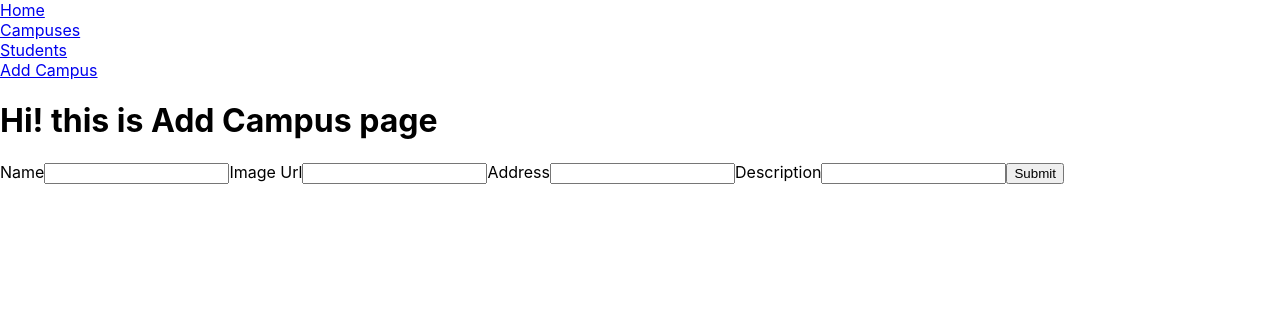
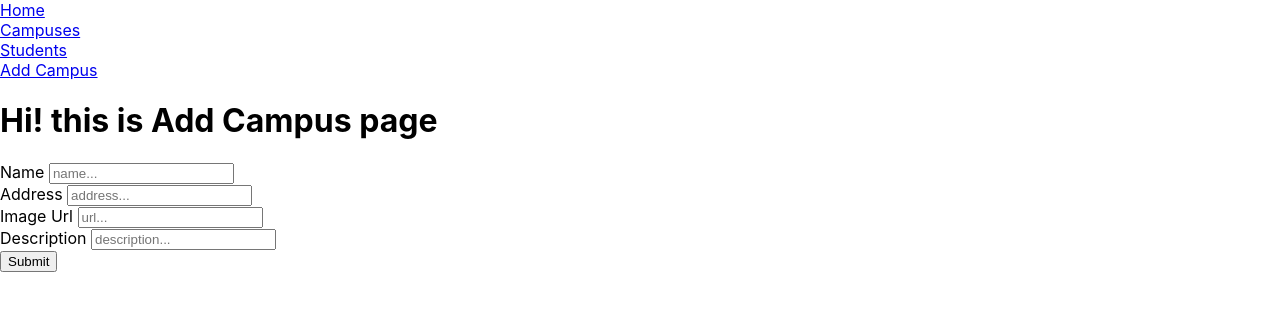
Before and after one commit to kai2233/CRUD_Frontend, a React (Create React App) app: page /addCampus in a window 1280 px wide. Shown: the top 310 px of the page. Built offline with nearby package versions, Linux system fonts and the light colour scheme; the HTML template or start-up script is replaced by a standard one.

Commit message:
update add campus page

```diff
--- a/src/pages/AddCampus.jsx
+++ b/src/pages/AddCampus.jsx
@@ -1,41 +1,42 @@
 import { useState } from "react";
 import { useDispatch, useSelector } from "react-redux";
 import { addNewCampusThunk } from "../redux/campuses/campuses.action";
-import { Link } from "react-router-dom";
+
 
 const AddCampus = () => {
-    const newCampus = useSelector((state) => state.campuses.newCampus);
     const dispatch = useDispatch();
-    const [name, setName] = useState("");
+    const [name, setName] = useState('');
     const [imageUrl, setImageUrl] = useState();
-    const [address, setAddress] = useState("");
-    const [description, setDescription] = useState("");
+    const [address, setAddress] = useState('');
+    const [description, setDescription] = useState('');
     const addNewCampus = (e) => {
         e.preventDefault();
-        const campus = {
+        const createCampus = {
             name,
             imageUrl,
             address,
             description,
         };
-        console.log(campus);
-        name!==''&&address!==''?(dispatch(addNewCampusThunk(campus))):( <h1>NAME OR ADDRESS IS EMPTY</h1>);
+        console.log(createCampus);
+        dispatch(addNewCampusThunk(createCampus));
     };
+    const newCampus = useSelector((state) => state.campuses.newCampus);
     return (
         <div>
             <h1>Hi! this is Add Campus page</h1>
-            <form>
-                <label>Name</label>
-                <input type="text" value={name} onChange={(e) => setName(e.target.value)} />
-                <label>Image Url</label>
-                <input type="text" value={imageUrl} onChange={(e) => setImageUrl(e.target.value)} />
-                <label>Address</label>
-                <input type="text" value={address} onChange={(e) => setAddress(e.target.value)} />
-                <label>Description</label>
-                <input type="text" value={description} onChange={(e) => setDescription(e.target.value)} />
-                <button type="submit" onClick={addNewCampus}>Submit</button>
-                {console.log(newCampus)}
+            <form onSubmit={addNewCampus}>
+                <label>Name </label>
+                <input type="text" required value={name} placeholder="name..." onChange={(e) => setName(e.target.value)}/><br/>
+                <label>Address </label>
+                <input type="text" required value={address} placeholder="address..."onChange={(e) => setAddress(e.target.value)}/><br/>
+                <label>Image Url </label>
+                <input type="text" value={imageUrl} placeholder="url..." onChange={(e) => setImageUrl(e.target.value)}/><br/>
+                <label>Description </label>
+                <input type="text" value={description} placeholder="description..." onChange={(e) => setDescription(e.target.value)}/><br/>
+                {/* <button type="submit" onClick={addNewCampus}>Submit</button> */}
+                <input type="submit"/>
             </form>
+            {newCampus.name===name?(<h1>created successfully</h1>):(null)}
         </div>
     )
 }
```
